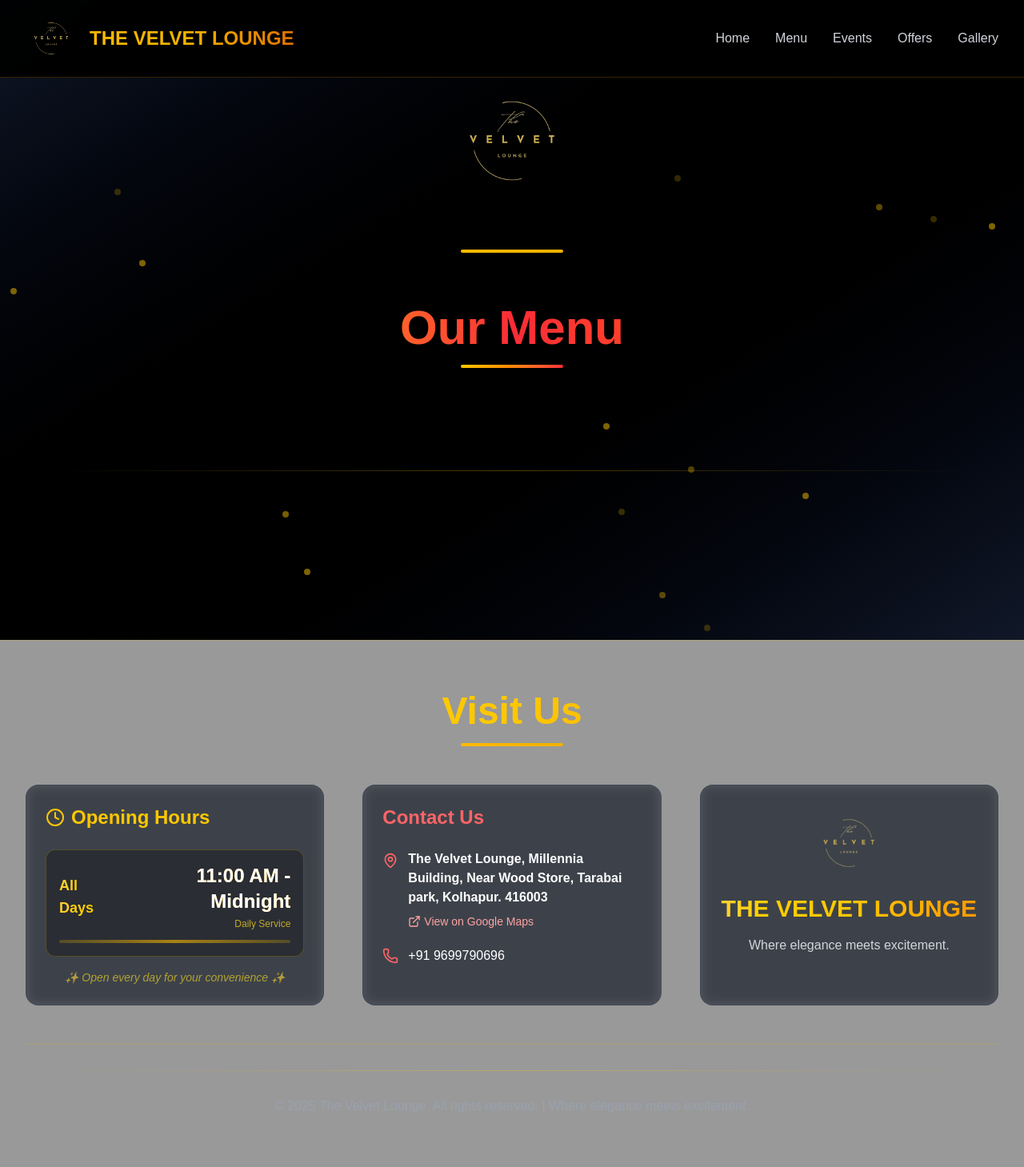
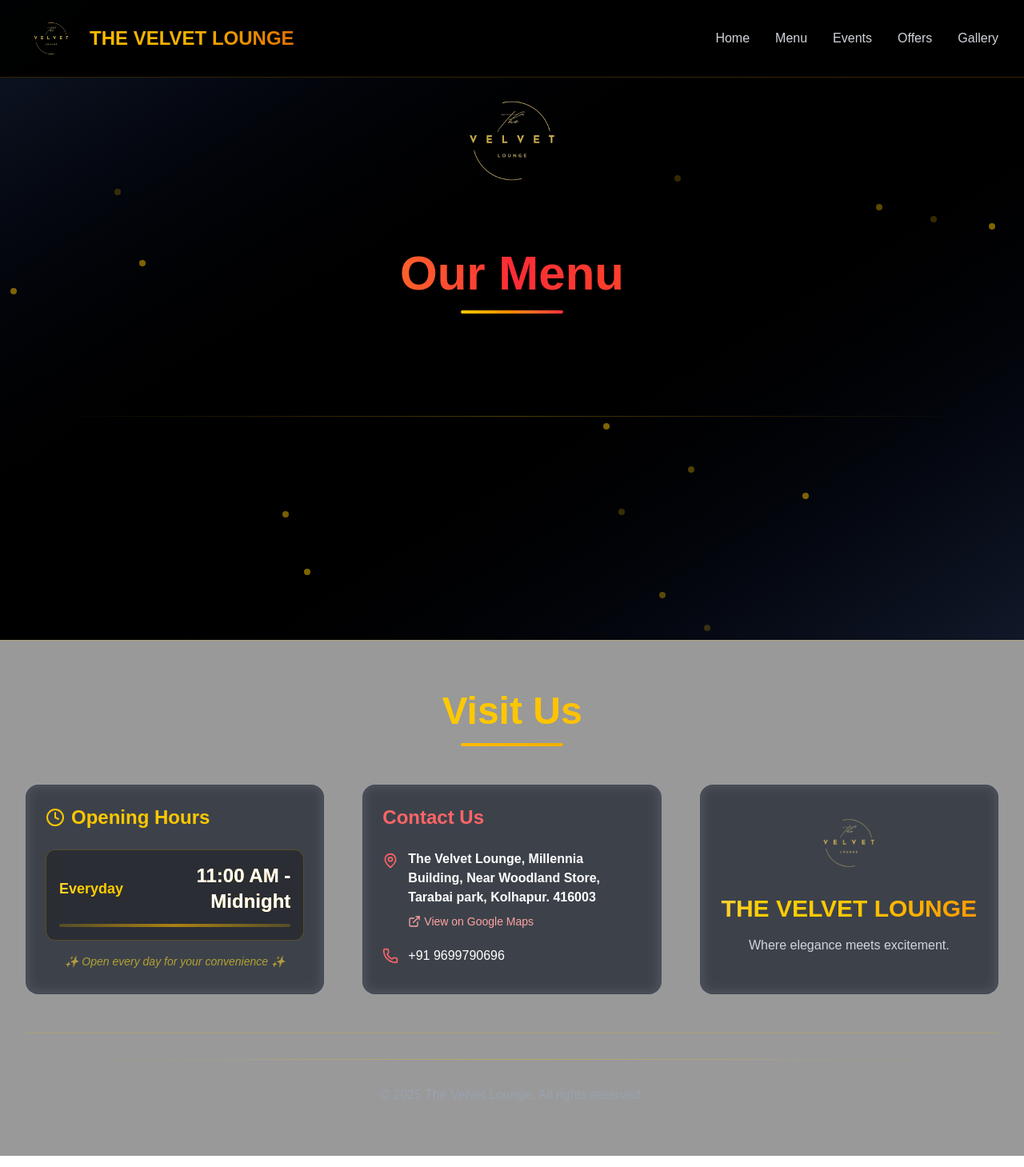
Before and after one commit to SAMIHAN7/thevelvetlounge, a Next.js app: page /menu in a window 1280 px wide. Shown: the whole page at 80% size. Built offline with nearby package versions, Linux system fonts and the light colour scheme; no server answers.

Commit message:
[Pranav Jadhav] Minor Changes

```diff
--- a/src/app/menu/page.js
+++ b/src/app/menu/page.js
@@ -132,7 +132,7 @@ const MenuCategoriesPage = () => {
       <div className="min-h-screen bg-gradient-to-br from-gray-900 via-black to-gray-900 pt-24 py-12 px-4">
 
       {/* Logo Section */}
-      <div className="max-w-6xl mx-auto text-center mb-16">
+      <div className="max-w-6xl mx-auto text-center mb-8">
         <div className="flex flex-col items-center justify-center mb-8">
           <img
             src="/logo.png"
@@ -141,7 +141,7 @@ const MenuCategoriesPage = () => {
           />
 
         </div>
-        <div className="w-32 h-1 bg-gradient-to-r from-amber-400 to-yellow-500 mx-auto rounded-full mb-16"></div>
+        {/* <div className="w-32 h-1 bg-gradient-to-r from-amber-400 to-yellow-500 mx-auto rounded-full"></div> */}
       </div>
 
       {/* Header */}
--- a/src/components/Footer.js
+++ b/src/components/Footer.js
@@ -23,12 +23,12 @@ export default function Footer() {
             <div className="space-y-4 text-gray-400">
               <div className="bg-black/30 rounded-xl p-4 border border-yellow-400/20">
                 <div className="flex justify-between items-center">
-                  <span className="text-lg font-semibold bg-gradient-to-r from-amber-300 to-yellow-400 bg-clip-text text-transparent">All Days</span>
+                  <span className="text-lg font-semibold bg-gradient-to-r from-amber-300 to-yellow-400 bg-clip-text text-transparent">Everyday</span>
                   <div className="text-right">
                     <div className="text-2xl font-bold text-white bg-gradient-to-r from-yellow-400 to-amber-400 bg-clip-text text-transparent">
                       11:00 AM - Midnight
                     </div>
-                    <div className="text-xs text-yellow-300/70 mt-1">Daily Service</div>
+                    {/* <div className="text-xs text-yellow-300/70 mt-1">Daily Service</div> */}
                   </div>
                 </div>
                 <div className="mt-3 h-1 bg-gradient-to-r from-yellow-400/20 via-amber-400/60 to-yellow-400/20 rounded-full"></div>
@@ -46,7 +46,7 @@ export default function Footer() {
               <div className="flex items-start">
                 <MapPin className="w-5 h-5 mr-3 text-red-400 mt-1" />
                 <div className="flex-1">
-                  <div className="text-white font-semibold mb-2">The Velvet Lounge, Millennia Building, Near Wood Store, Tarabai park, Kolhapur. 416003</div>
+                  <div className="text-white font-semibold mb-2">The Velvet Lounge, Millennia Building, Near Woodland Store, Tarabai park, Kolhapur. 416003</div>
                   <a
                     href="https://maps.app.goo.gl/dukC6d3mbBkMGGu26?g_st=iw"
                     target="_blank"
@@ -82,7 +82,7 @@ export default function Footer() {
         <div className="border-t border-amber-400/20 pt-8 mt-12 text-center">
           <div className="h-px bg-gradient-to-r from-transparent via-yellow-400 to-transparent opacity-30 mb-8"></div>
           <p className="text-gray-400">
-            © 2025 The Velvet Lounge. All rights reserved. | Where elegance meets excitement.
+            © 2025 The Velvet Lounge. All rights reserved.
           </p>
         </div>
       </div>
```
